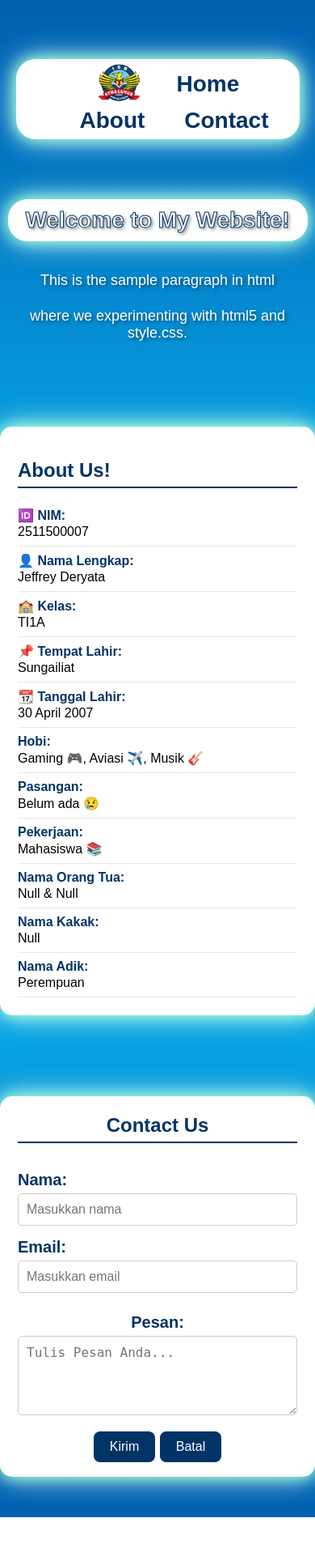
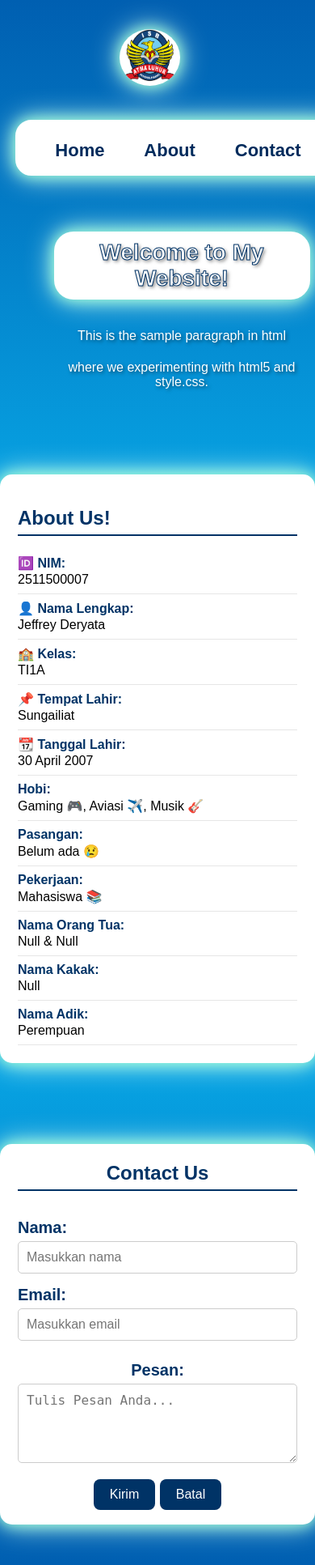
Before and after one commit to 2511500007-Jeffre6098/2511500007-PWB-TI1A-2526, a PHP site: page /pertemuan-03/index.html in a window 390 px wide. Shown: the whole page at 81% size. Before the commit the page ends 1874 px from the top, so only its background shows below. Run offline with PHP 8.4, Linux system fonts and the light colour scheme; some web fonts are replaced.

Commit message:
fix media

```diff
--- a/pertemuan-03/index.html
+++ b/pertemuan-03/index.html
@@ -21,8 +21,8 @@
 <header>
     <h1>
         <nav>
+            <img class="img-content" src="logoisbal.png"/>
             <ul>
-                <img class="img-content" src="logoisbal.png"/>
                 <li><a href="#home">Home</a></li>
                 <li><a href="#about">About</a></li>
                 <li><a href="#contact">Contact</a></li>
--- a/pertemuan-03/style.css
+++ b/pertemuan-03/style.css
@@ -1,12 +1,15 @@
 nav {
-  display: flex;
-  align-items: center;
+    display: flex;
+    align-items: center;
+    justify-content: center;
+    align-content: center;
     margin-bottom: 20px;
     font-family: 'BBH Sans Hegarty', sans-serif;
-    border-radius: 10px;
+    border-radius: 5px;
     width: 90%;
     height: 100%;
     padding: 80px;
+    margin-right: 100px;
     z-index: 100;
 
 }
@@ -25,12 +28,15 @@ nav ul {
 
 .img-content {
     gap: 10px;
-    width: 65px;
-    height: 50px;
+    width: 75px;
+    height: 70px;
     border-radius: 50%;
     margin-right: 10px;
     vertical-align: middle;
     justify-content: left;
+    animation: glowing2 5s infinite ease-in-out;
+    opacity: 0.3 infinite linear;
+    background-color: #ffffff;
 }
 
 nav li {
@@ -139,28 +145,56 @@ body {
 
 @media (max-width: 600px) {
     nav {
-        flex-direction: row;
-        align-items: baseline;
-        padding: 20px;
-        height: auto;
-        }
+        flex-direction: column;
+        justify-content: center;
+        align-items: center;
+        padding: 15px;
+        border-radius: 0;
+    }
+
+    nav img {
+        margin: 0 0 10px 0;
+        width: 60px;
+    }
+
+    nav ul {
+        flex-direction: column;
+        gap: 5px;
+        border-radius: 20px;
+        padding: 10px 20px;
+        margin-left: 60px;
+     }
+
+    nav li {
+        font-size: 22px;
+    }
+
     nav a {
-        font-size: 28px;
-        display: inline-flexbox;
-        justify-content: center;
+        color: #002b5c;
+        text-decoration: none;
     }
     #home {
         display: inline-flex;
         flex-direction: column;
+        justify-content: center;
         align-items: center;
+        margin-left: 60px;
     }
     #home h2 {
         width: 90%;
         font-size: 28px;
+        text-align: center;
+        padding-right: 10px;
     }
-     #about p {
+    #home p {
+        width: 90%;
+        font-size: 16px;
+        text-align: center;
+    }
+    #about p {
        flex-direction: column;
        align-items: flex-start;
+       text-align: center;
     }
     #about strong {
         text-align: left;
@@ -237,6 +271,7 @@ body {
     cursor: pointer;
     position: relative;
     display: inline-block;
+    justify-content: space-between;
     font-size: 16px;
     z-index: 0;
     gap: 10px;
```
